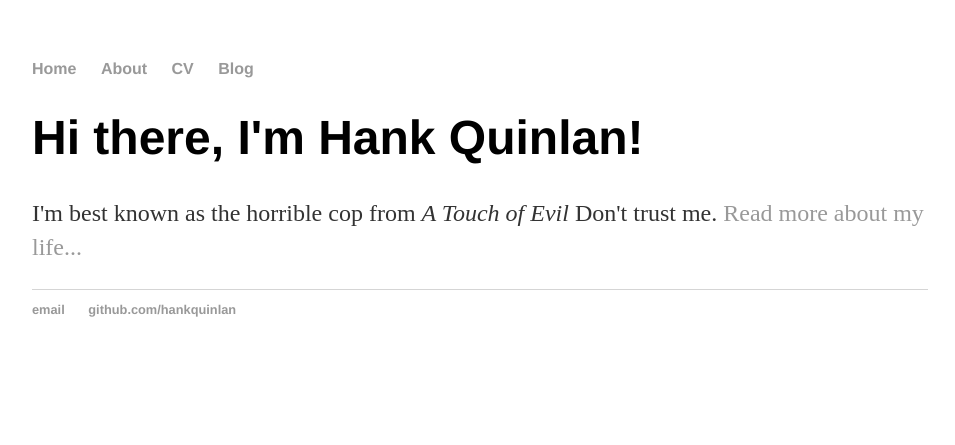
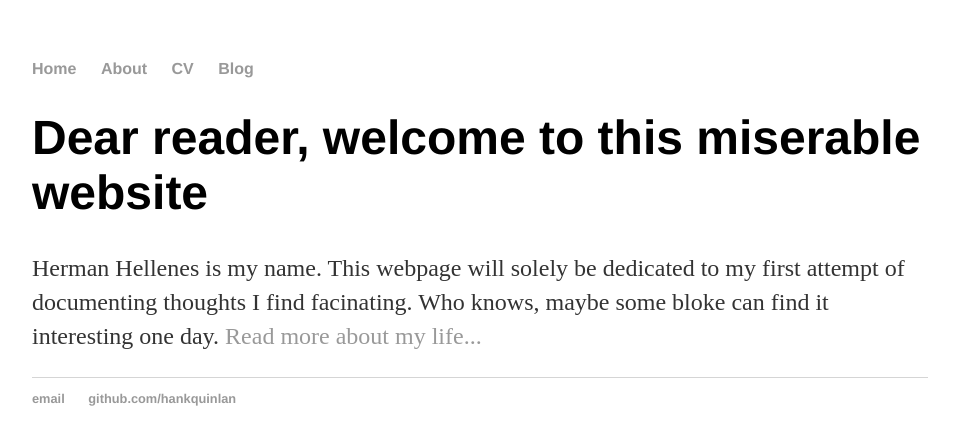
Before and after one commit to herman-hellenes/herman-hellenes.github.io, a Jekyll site: the page built from index.html, in a window 1280 px wide. Shown: the top 445 px of the page, without its empty margins (160-1115 px from the left). Built offline with Jekyll 4.4.1, drawn with Linux system fonts in a browser that asks for light colours.

Commit message:
Update index.html

```diff
--- a/index.html
+++ b/index.html
@@ -3,6 +3,7 @@ layout: default
 title: Herman Hellenes
 ---
 <div class="blurb">
-	<h1>Hi there, I'm Hank Quinlan!</h1>
-	<p>I'm best known as the horrible cop from <em>A Touch of Evil</em> Don't trust me. <a href="/about">Read more about my life...</a></p>
+	<h1>Dear reader, welcome to this miserable website </h1>
+	<p>Herman Hellenes is my name. This webpage will solely be dedicated to my first attempt of documenting thoughts I find facinating.
+	Who knows, maybe some bloke can find it interesting one day. <a href="/about">Read more about my life...</a></p>
 </div><!-- /.blurb -->
```
